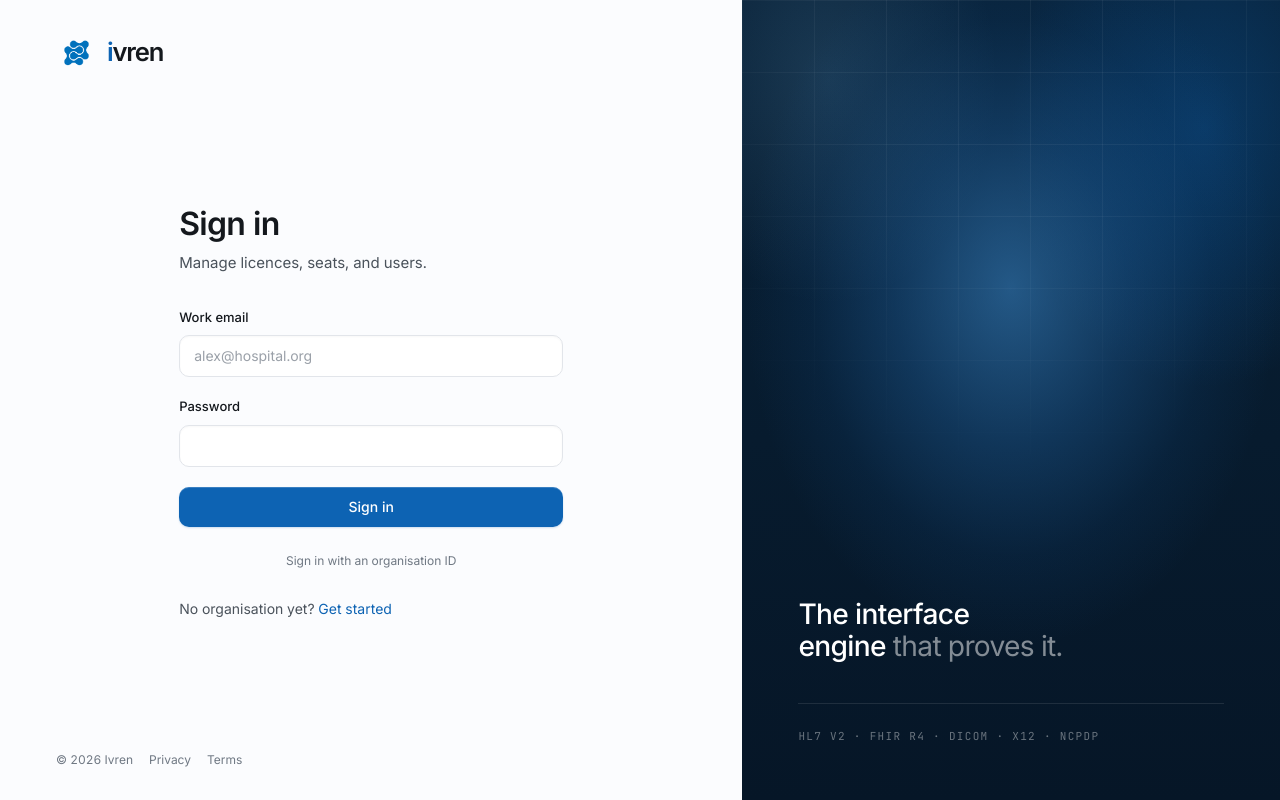
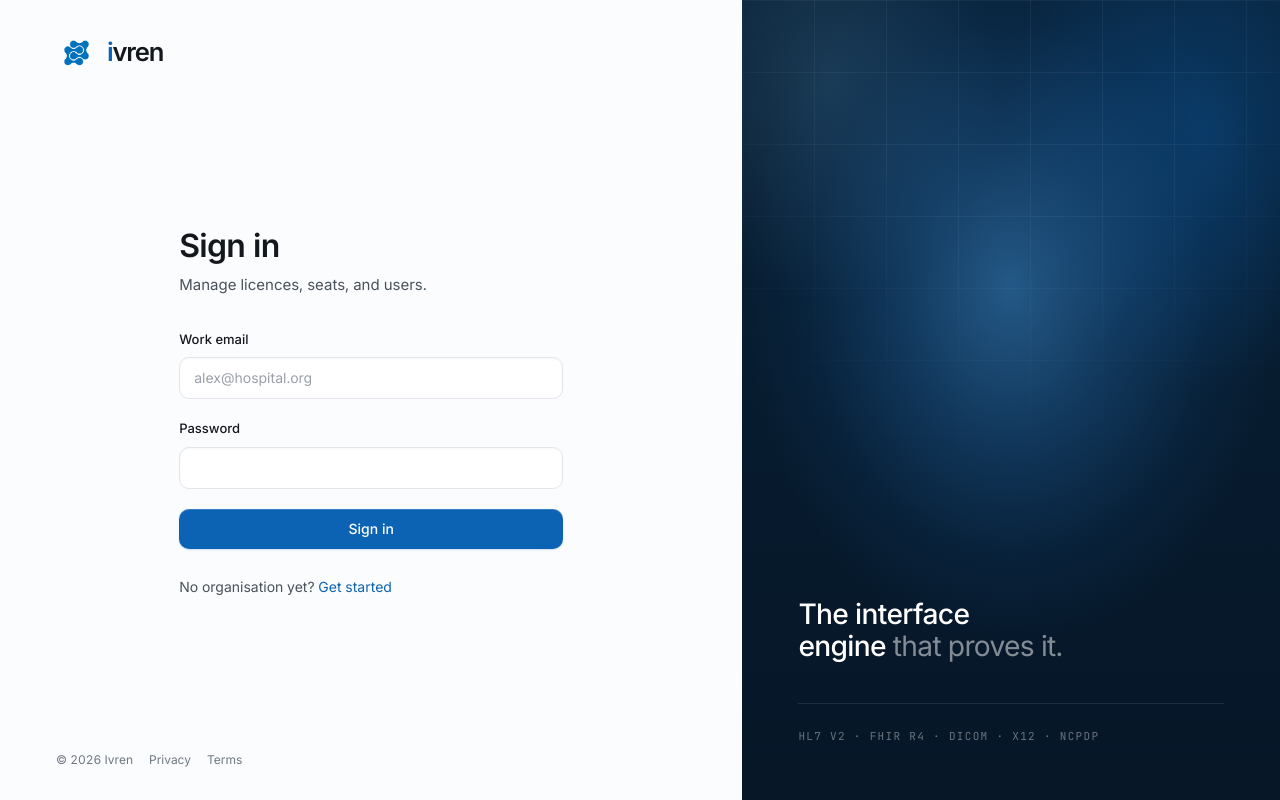
Before and after one commit to tonimnim/ivren.io-web, a Next.js app: page /login in a window 1280 px wide. Built offline with nearby package versions, Linux system fonts and the light colour scheme.

Commit message:
Drop the organisation escape hatch; login is email and password

```diff
--- a/src/components/auth/login-form.tsx
+++ b/src/components/auth/login-form.tsx
@@ -7,10 +7,6 @@ import { Field, FormError, SubmitButton } from "@/components/auth/field";
 export function LoginForm() {
   const [pending, setPending] = useState(false);
   const [error, setError] = useState<string | null>(null);
-  // Temporary: the control plane still requires org_id on login. It is an
-  // internal lookup detail, not a credential, and is being dropped — when
-  // that lands, delete this disclosure and the field with it.
-  const [showOrg, setShowOrg] = useState(false);
   const router = useRouter();
 
   async function onSubmit(e: React.FormEvent<HTMLFormElement>) {
@@ -55,30 +51,11 @@ export function LoginForm() {
         autoComplete="current-password"
       />
 
-      {showOrg && (
-        <Field
-          id="org_id"
-          label="Organisation ID"
-          maxLength={64}
-          placeholder="Only if you have been asked for it"
-        />
-      )}
-
       <FormError message={error} />
 
       <SubmitButton pending={pending} pendingLabel="Signing in…">
         Sign in
       </SubmitButton>
-
-      {!showOrg && (
-        <button
-          type="button"
-          onClick={() => setShowOrg(true)}
-          className="w-full text-center text-xs text-ink-label transition-colors hover:text-ink-secondary"
-        >
-          Sign in with an organisation ID
-        </button>
-      )}
     </form>
   );
 }
```
